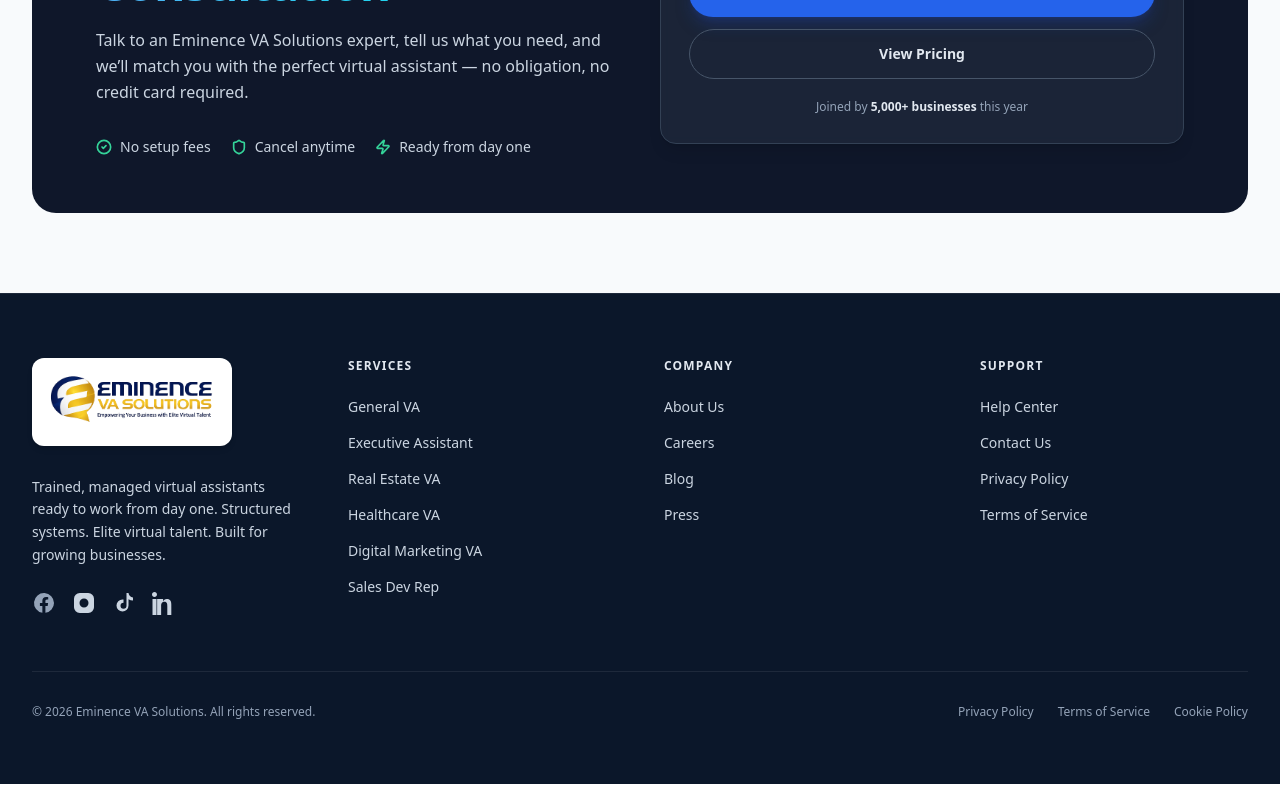
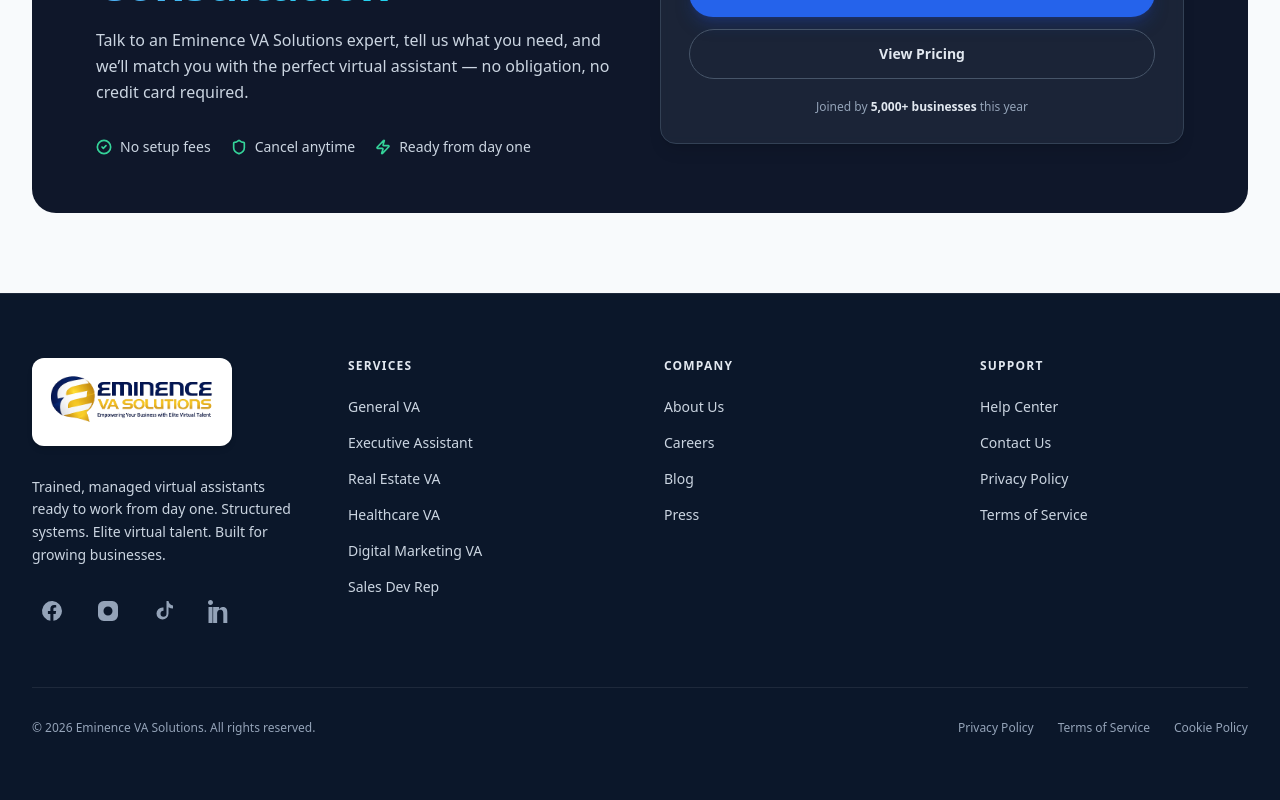
Before and after one commit to Jbpalmera/va-website, a React (Vite) app: page / in a window 1280 px wide. Shown: the part 9352-10152 px from the top of the page. Built offline with nearby package versions, Linux system fonts and the light colour scheme.

Commit message:
fixing footer socmed links

```diff
--- a/src/components/landing/Footer.jsx
+++ b/src/components/landing/Footer.jsx
@@ -18,7 +18,6 @@
     <footer className="border-t border-slate-800 bg-[#0b172a] text-slate-300">
       <div className="mx-auto max-w-[1350px] px-6 py-16 lg:px-8">
         <div className="grid gap-12 sm:grid-cols-2 lg:grid-cols-4">
-
           {/* Brand */}
           <div>
             <div className="mb-6 inline-block rounded-xl bg-white p-4 shadow-md">
@@ -31,73 +30,79 @@
 
             <p className="text-sm leading-relaxed text-slate-300">
               Trained, managed virtual assistants ready to work from day one.
-    Structured systems. Elite virtual talent. Built for growing businesses.
+              Structured systems. Elite virtual talent. Built for growing
+              businesses.
             </p>
 
+            {/* Social Icons */}
             <div className="mt-6 flex gap-4">
               {/* Facebook */}
               <a
                 href="https://www.facebook.com/EmineceVASolutions"
                 target="_blank"
                 rel="noopener noreferrer"
-    className="group"
+                aria-label="Facebook"
+                className="flex h-10 w-10 items-center justify-center rounded-lg text-slate-400 transition hover:text-blue-500"
               >
-    <svg viewBox="0 0 24 24" fill="currentColor" className="h-6 w-6"
+                <svg
                   xmlns="http://www.w3.org/2000/svg"
                   viewBox="0 0 24 24"
                   fill="currentColor"
-      className="h-6 w-6 text-slate-400 transition group-hover:text-blue-500"
+                  className="h-6 w-6"
                 >
                   <path d="M22 12a10 10 0 10-11.63 9.87v-6.99H7.9V12h2.47V9.8c0-2.44 1.45-3.8 3.67-3.8 1.06 0 2.17.19 2.17.19v2.39h-1.22c-1.2 0-1.58.75-1.58 1.52V12h2.69l-.43 2.88h-2.26v6.99A10 10 0 0022 12z" />
                 </svg>
               </a>
 
-  {/* Instagram */}
+              {/* Instagram (replace with real URL if you have it) */}
               <a
                 href="https://www.instagram.com/"
                 target="_blank"
                 rel="noopener noreferrer"
-    className="group"
+                aria-label="Instagram"
+                className="flex h-10 w-10 items-center justify-center rounded-lg text-slate-400 transition hover:text-pink-500"
               >
-    <svg viewBox="0 0 24 24" fill="currentColor" className="h-6 w-6">
+                <svg
                   xmlns="http://www.w3.org/2000/svg"
                   viewBox="0 0 24 24"
                   fill="currentColor"
-      className="h-6 w-6 text-slate-400 transition group-hover:text-pink-500"
+                  className="h-6 w-6"
                 >
                   <path d="M7.75 2h8.5A5.75 5.75 0 0122 7.75v8.5A5.75 5.75 0 0116.25 22h-8.5A5.75 5.75 0 012 16.25v-8.5A5.75 5.75 0 017.75 2zm4.25 5.5a4.5 4.5 0 100 9 4.5 4.5 0 000-9zm5.25-.88a1.12 1.12 0 11-2.25 0 1.12 1.12 0 012.25 0z" />
                 </svg>
               </a>
 
-  {/* TikTok */}
+              {/* TikTok (replace with real URL if you have it) */}
               <a
                 href="https://www.tiktok.com/"
                 target="_blank"
                 rel="noopener noreferrer"
-    className="group"
+                aria-label="TikTok"
+                className="flex h-10 w-10 items-center justify-center rounded-lg text-slate-400 transition hover:text-white"
               >
-    <svg viewBox="0 0 24 24" fill="currentColor" className="h-6 w-6">
+                <svg
                   xmlns="http://www.w3.org/2000/svg"
                   viewBox="0 0 24 24"
                   fill="currentColor"
-      className="h-6 w-6 text-slate-400 transition group-hover:text-white"
+                  className="h-6 w-6"
                 >
                   <path d="M16.5 2a5.5 5.5 0 004.5 4.5v3a8.5 8.5 0 01-4.5-1.2v6.2a6 6 0 11-6-6c.34 0 .67.03 1 .08v3.05a3 3 0 10 3 3V2h2z" />
                 </svg>
               </a>
 
-  {/* LinkedIn */}
+              {/* LinkedIn (replace with real URL if you have it) */}
               <a
                 href="https://www.linkedin.com/"
                 target="_blank"
                 rel="noopener noreferrer"
-    className="group"
+                aria-label="LinkedIn"
+                className="flex h-10 w-10 items-center justify-center rounded-lg text-slate-400 transition hover:text-blue-400"
               >
-    <svg viewBox="0 0 24 24" fill="currentColor" className="h-6 w-6">
+                <svg
                   xmlns="http://www.w3.org/2000/svg"
                   viewBox="0 0 24 24"
                   fill="currentColor"
-      className="h-6 w-6 text-slate-400 transition group-hover:text-blue-400"
+                  className="h-6 w-6"
                 >
                   <path d="M4.98 3.5C4.98 4.88 3.86 6 2.48 6S0 4.88 0 3.5 1.12 1 2.5 1s2.48 1.12 2.48 2.5zM.5 8h4V24h-4V8zm7 0h3.6v2.2h.05c.5-.95 1.75-2.2 3.6-2.2 3.85 0 4.56 2.53 4.56 5.82V24h-4v-8.6c0-2.05-.04-4.7-2.86-4.7-2.87 0-3.31 2.24-3.31 4.56V24h-4V8z" />
                 </svg>
@@ -128,9 +133,10 @@
         </div>
 
         {/* Bottom Bar */}
-        <div className="mt-14 flex flex-col items-center justify-between gap-4 border-t border-slate-800 pt-8 sm:flex-row text-slate-400">
+        <div className="mt-14 flex flex-col items-center justify-between gap-4 border-t border-slate-800 pt-8 text-slate-400 sm:flex-row">
           <p className="text-xs">
-            © {new Date().getFullYear()} Eminence VA Solutions. All rights reserved.
+            © {new Date().getFullYear()} Eminence VA Solutions. All rights
+            reserved.
           </p>
 
           <div className="flex gap-6 text-xs">
```
Lines whose indentation alone changed are shown as unchanged.
